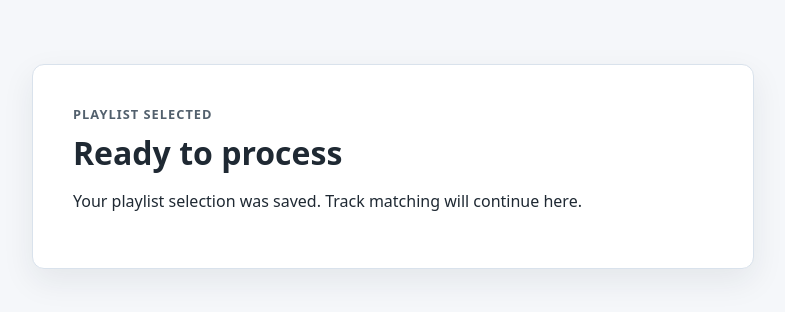
After one commit to p55d2k/spotm3u, a Flask app: template src/spotm3u/templates/processing.html in a window 1280 px wide. The commit adds this page. Shown: the top 312 px of the page, without its empty margins (247-1032 px from the left). Run offline with Flask 3, Linux system fonts and the light colour scheme; the template is opened without the code that fills it, so the values that code supplies are empty.

Commit message:
feat(web): add secure playlist selection workflow

```diff
--- a/src/spotm3u/app.py
+++ b/src/spotm3u/app.py
@@ -1,9 +1,10 @@
 """Flask application for the spotm3u web interface."""
 
+import json
 import re
 from pathlib import Path
 
-from flask import Flask, render_template, request
+from flask import Flask, redirect, render_template, request, url_for
 from werkzeug.exceptions import RequestEntityTooLarge
 
 from .exportify import ExportifyParseError, parse_exportify
@@ -97,6 +98,62 @@ def create_app(config: dict | None = None) -> Flask:
             playlists=playlist_data,
         )
 
+    @app.post("/playlists/<job_id>/select")
+    def select_playlist(job_id: str):
+        job_directory = _job_directory(app.config["UPLOAD_ROOT"], job_id)
+        if job_directory is None:
+            return render_template(
+                "index.html",
+                error="That upload has expired. Please upload the ZIP again.",
+            ), 404
+
+        try:
+            playlist_data = parse_exportify(job_directory / "extracted")
+        except (ExportifyParseError, OSError, UnicodeError) as error:
+            app.logger.info("Unable to load playlists for job %s: %s", job_id, error)
+            return render_template(
+                "index.html",
+                error="The playlist selection has expired. Please upload the ZIP again.",
+            ), 400
+
+        playlist_id = request.form.get("playlist_id", "")
+        if not playlist_id.isdigit():
+            return render_template(
+                "playlists.html",
+                job_id=job_id,
+                playlists=playlist_data,
+                error="Choose a playlist before continuing.",
+            ), 400
+
+        playlist_index = int(playlist_id)
+        if playlist_index < 0 or playlist_index >= len(playlist_data):
+            return render_template(
+                "playlists.html",
+                job_id=job_id,
+                playlists=playlist_data,
+                error="That playlist is not available for this upload.",
+            ), 400
+
+        _save_job_state(
+            job_directory,
+            {"selected_playlist_id": playlist_id},
+        )
+        return redirect(
+            url_for("processing", job_id=job_id, playlist_id=playlist_id)
+        )
+
+    @app.get("/processing/<job_id>/<playlist_id>")
+    def processing(job_id: str, playlist_id: str):
+        job_directory = _job_directory(app.config["UPLOAD_ROOT"], job_id)
+        if job_directory is None or not _selection_matches(
+            job_directory, playlist_id
+        ):
+            return render_template(
+                "index.html",
+                error="That playlist selection has expired. Please upload the ZIP again.",
+            ), 404
+        return render_template("processing.html")
+
     @app.errorhandler(RequestEntityTooLarge)
     def upload_too_large(_error):
         return render_template(
@@ -123,6 +180,24 @@ def _job_directory(upload_root: Path | str, job_id: str) -> Path | None:
     return directory
 
 
+def _save_job_state(job_directory: Path, state: dict[str, str]) -> None:
+    """Persist small workflow state inside the server-owned job directory."""
+    state_path = job_directory / "state.json"
+    temporary_path = job_directory / "state.json.tmp"
+    temporary_path.write_text(json.dumps(state), encoding="utf-8")
+    temporary_path.replace(state_path)
+
+
+def _selection_matches(job_directory: Path, playlist_id: str) -> bool:
+    if not playlist_id.isdigit():
+        return False
+    try:
+        state = json.loads((job_directory / "state.json").read_text(encoding="utf-8"))
+    except (OSError, json.JSONDecodeError):
+        return False
+    return state.get("selected_playlist_id") == playlist_id
+
+
 def run() -> None:
     """Run the development web server."""
     app.run(debug=True)
--- /dev/null
+++ b/src/spotm3u/templates/processing.html
@@ -0,0 +1,16 @@
+<!doctype html>
+<html lang="en">
+  <head>
+    <meta charset="utf-8">
+    <meta name="viewport" content="width=device-width, initial-scale=1">
+    <title>Processing - Spotify to M3U</title>
+    <link rel="stylesheet" href="{{ url_for('static', filename='style.css') }}">
+  </head>
+  <body>
+    <main class="card">
+      <p class="eyebrow">Playlist selected</p>
+      <h1>Ready to process</h1>
+      <p role="status">Your playlist selection was saved. Track matching will continue here.</p>
+    </main>
+  </body>
+</html>
```
Also changed, not shown: src/spotm3u/templates/playlists.html (+9 -0 lines), tests/test_app.py (+58 -0 lines).
